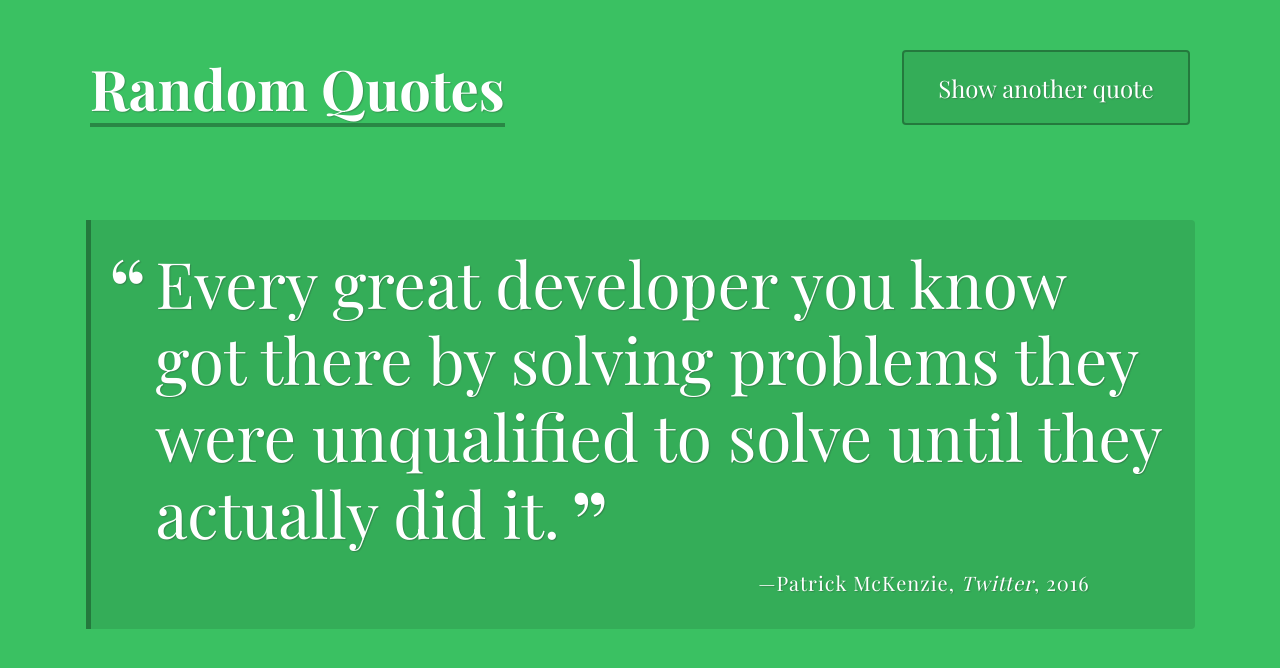
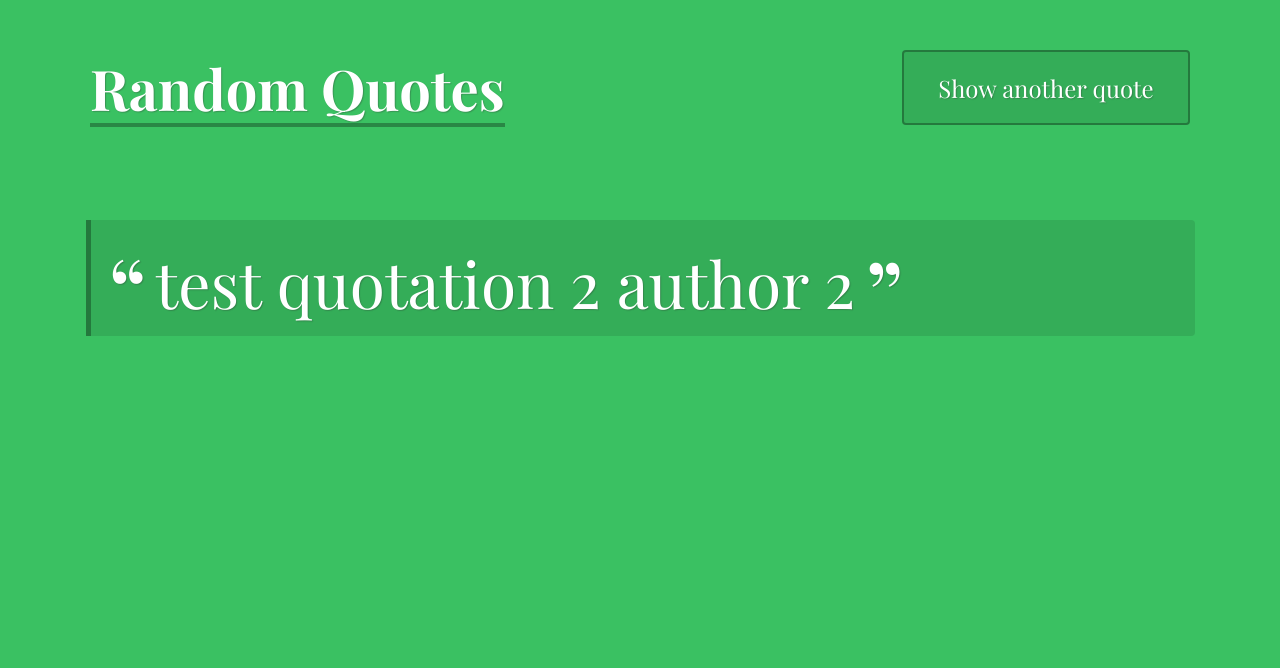
Before and after one commit to pnwhiker/Treehouse-FSJS-TD-Project-1, a plain HTML site: page index.html in a window 1280 px wide. Drawn offline with nearby package versions, Linux system fonts and the light colour scheme; a web font is replaced by a local one.

Commit message:
Functional Code

```diff
--- a/index.html
+++ b/index.html
@@ -16,8 +16,6 @@
 
     <div class="container">
       <div id="quote-box" class="quote-box">
-        <p class="quote">Every great developer you know got there by solving problems they were unqualified to solve until they actually did it.</p>
-        <p class="source">Patrick McKenzie<span class="citation">Twitter</span><span class="year">2016</span></p>
       </div>
     </div>
 
--- a/js/script.js
+++ b/js/script.js
@@ -50,7 +50,7 @@ const quotesArray = [
 ***/
 
 function getRandomQuote() {
-  const selectedNumber = (Math.floor(Math.random() * quotesArray.length) + 1);
+  const selectedNumber = (Math.floor(Math.random() * quotesArray.length))
   const quote = quotesArray[selectedNumber];
   return quote;
 
@@ -64,16 +64,16 @@ const selectedQuote = getRandomQuote();
  * `printQuote` function
 ***/
 
-function printQuote(selectedQuote) {
+function printQuote() {
   const quote = selectedQuote.quote;
   const author = selectedQuote.author;
   const citation = selectedQuote.citation;
   const pubYear = selectedQuote.year;
-
-
-
+  const html = `<p class="quote">${quote}
+                <span> ${author} </span>
+                </p>`;
   console.log();
-
+  document.getElementById('quote-box').innerHTML = html;
 };
 
 printQuote(selectedQuote);
```
